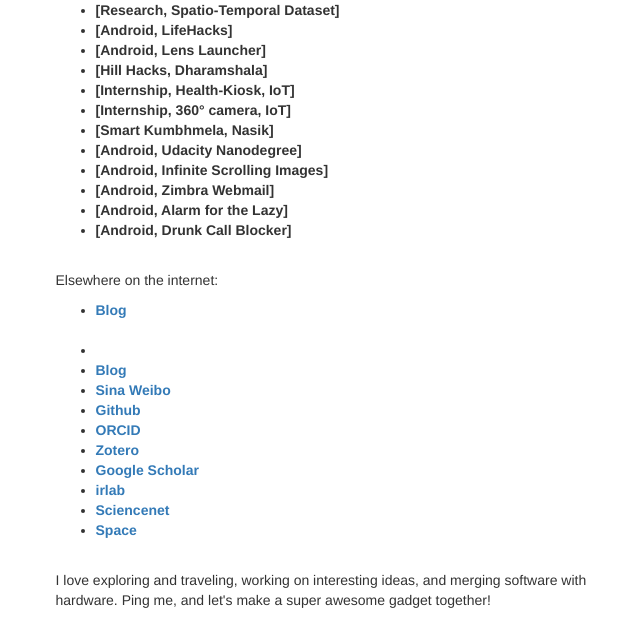
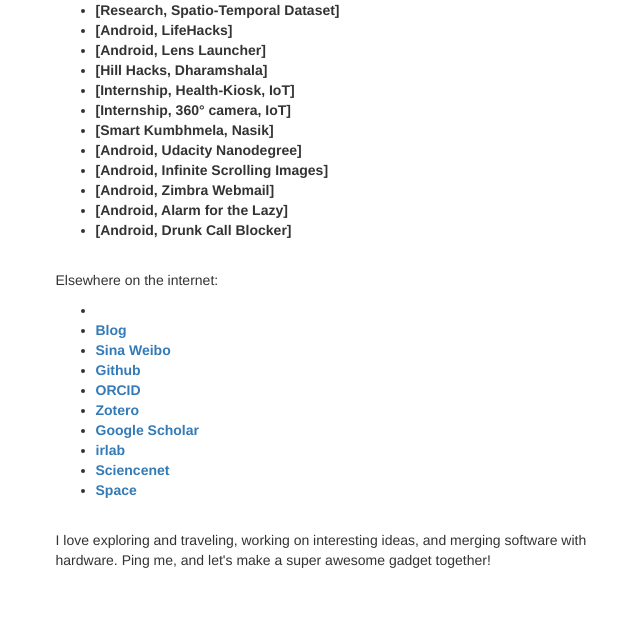
Before and after one commit to lucian-whu/xinli, a Flask app: page /timeline in a window 1280 px wide. Shown: the part 450-1068 px from the top of the page, without its empty margins (287-927 px from the left). After the commit the page ends 1018 px from the top, so only its background shows below. Run offline with Flask 2, Linux system fonts and the light colour scheme; some libraries are stand-ins or nearby versions.

Commit message:
20180710

```diff
--- a/templates/timeline.html
+++ b/templates/timeline.html
@@ -73,10 +73,6 @@
         <div class="row">
           <div class="col-md-12">
             <ul>
-            <li><b><a>Blog</a></b>
-              <br>
-              <br>
-            </li>
             <li><b></b> </li>
             <li><b><a>Blog</a></b> </li>
             <li><b><a>Sina Weibo</a></b> </li>
```
